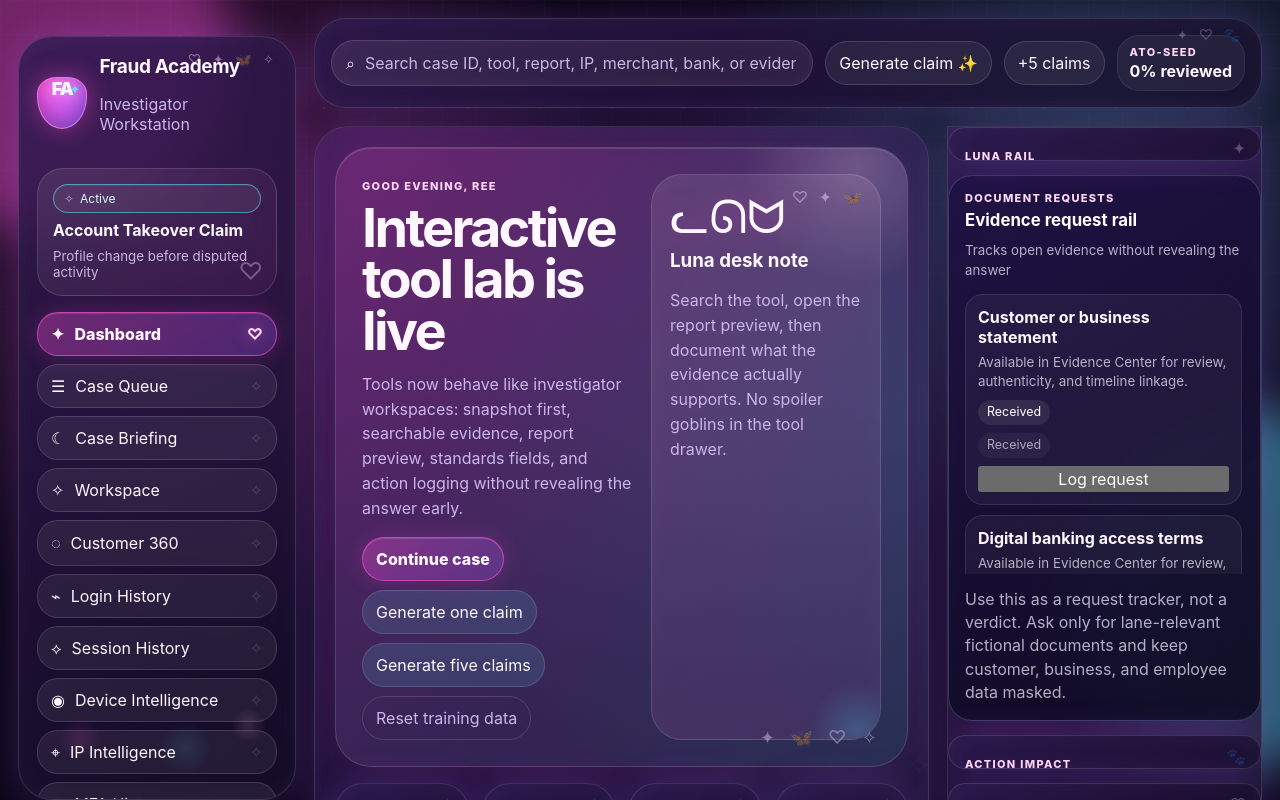
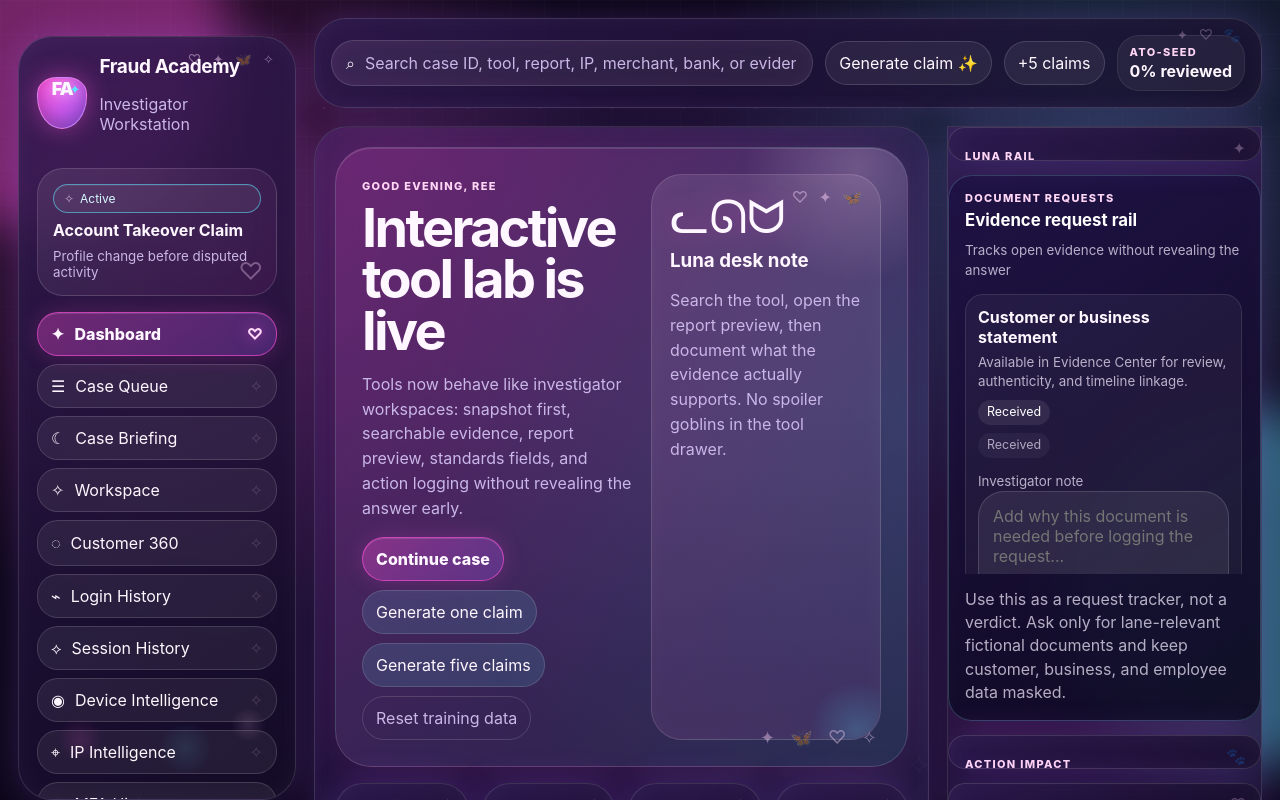
Before and after one commit to iamre2024-debug/legendary-broccoli, a React (Vite) app: page / in a window 1280 px wide. Shown: the top 800 px of the page. Built offline with nearby package versions, Linux system fonts and the light colour scheme.

Commit message:
Add notes to document request logging

```diff
--- a/src/components/DocumentRequestDock.jsx
+++ b/src/components/DocumentRequestDock.jsx
@@ -5,6 +5,7 @@ import { appendAction } from "../data/workstationRuntimeState.js";
 
 export default function DocumentRequestDock({ activeCase }) {
   const [loggedRequests, setLoggedRequests] = useState({});
+  const [requestNotes, setRequestNotes] = useState({});
   if (!activeCase) return null;
 
   const rail = buildCreditDecisionRail(activeCase);
@@ -15,6 +16,7 @@ export default function DocumentRequestDock({ activeCase }) {
 
   function logRequest(row) {
     if (!activeCase?.id || !row?.id) return;
+    const investigatorNote = (requestNotes[row.id] || "").trim();
     appendAction(activeCase.id, {
       actionId: `${activeCase.id}-${row.id}-${Date.now()}`,
       performedAt: new Date().toISOString(),
@@ -22,15 +24,21 @@ export default function DocumentRequestDock({ activeCase }) {
       outcome: `Requested ${row.name}`,
       xpDelta: 2,
       confidenceDelta: 0.01,
-      notes: row.reason,
+      notes: investigatorNote || row.reason,
       metadata: {
         label: row.name,
         status: row.status,
         due: row.due,
-        source: creditMode ? "Credit doc rail" : "Evidence request rail"
+        source: creditMode ? "Credit doc rail" : "Evidence request rail",
+        investigatorNote,
+        requestReason: row.reason
       }
     });
     setLoggedRequests((current) => ({ ...current, [row.id]: true }));
+  }
+
+  function updateNote(rowId, note) {
+    setRequestNotes((current) => ({ ...current, [rowId]: note }));
   }
 
   return (
@@ -49,6 +57,14 @@ export default function DocumentRequestDock({ activeCase }) {
             </div>
             <span>{row.status}</span>
             <em>{row.due}</em>
+            <label className="faDocumentRequestNote">
+              <small>Investigator note</small>
+              <textarea
+                value={requestNotes[row.id] || ""}
+                onChange={(event) => updateNote(row.id, event.target.value)}
+                placeholder="Add why this document is needed before logging the request..."
+              />
+            </label>
             <button type="button" onClick={() => logRequest(row)}>{loggedRequests[row.id] ? "Logged ✓" : "Log request"}</button>
           </article>
         ))}
```
